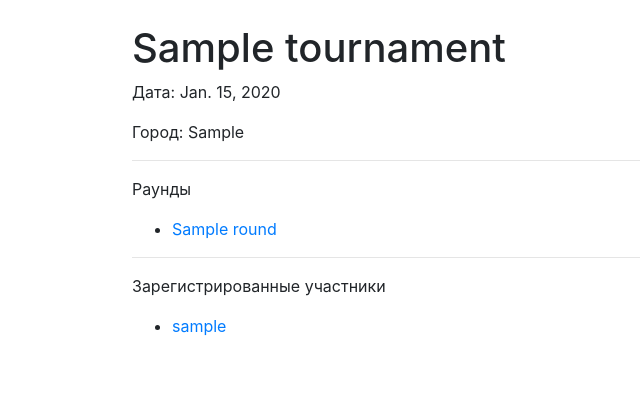
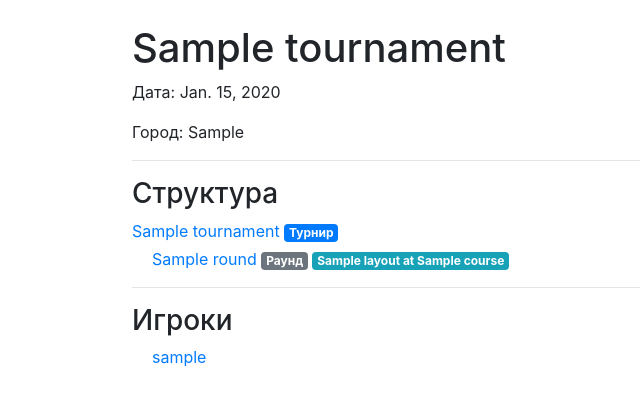
Before and after one commit to Zaskars/django_discgolf, a Django app: page /tournament/1 in a window 1280 px wide. Shown: the part 56-462 px from the top of the page, without its empty margins (143-783 px from the left). Run offline with Django 4.2, Linux system fonts and the light colour scheme; a user stored in the database is signed in; tables that the repository leaves empty hold one stand-in row (values such as "Sample post"); some libraries are stand-ins or nearby versions.

Commit message:
+better look

```diff
--- a/main/templates/single_tournament.html
+++ b/main/templates/single_tournament.html
@@ -12,12 +12,22 @@
     <p>Дата: {{ tournament.date }}</p>
     <p>Город: {{ tournament.city }}</p>
     <hr>
-    <p>Раунды</p>
-    <ul>
-        {% for round in rounds %}
-            <li><a href="{% url 'single_round' tournament_id=tournament.id round_number=round.round_number %}">{{ round.name }}</a></li>
-        {% endfor %}
-    </ul>
+    <h3>Структура</h3>
+    <a href="{% url 'tournament_update' tournament.id %}">{{ tournament.name }} <span
+        class="badge badge-primary">Турнир</span></a>
+    <ul style="list-style: none; padding-left: 0;">
+    <li>
+        <ul style="list-style: none; padding-left: 20px;">
+            {% for round in rounds %}
+            <li class="d-flex justify-content-between align-items-center mt-1">
+                <div>
+                    <a href="{% url 'single_round' tournament_id=tournament.id round_number=round.round_number %}">{{ round.name }}</a> <span class="badge badge-secondary">Раунд</span> <span class="badge badge-info">{{ round.layout }}</span>
+                </div>
+            </li>
+            {% endfor %}
+        </ul>
+    </li>
+</ul>
     {% if user.is_authenticated and not already_registered and not is_full %}
     <form method="post" action="{% url 'tournament_register' tournament.id %}">
         {% csrf_token %}
@@ -25,11 +35,19 @@
     </form>
 {% endif %}
     <hr>
-<p>Зарегистрированные участники</p>
-<ul>
-    {% for registration in registered_players %}
-    <li><a href="{% url 'profile' registration.player.id %}">{{ registration.player.user.username }}</a>
-    {% endfor %}
+<h3>Игроки</h3>
+<ul style="list-style: none; padding-left: 0;">
+    <li>
+        <ul style="list-style: none; padding-left: 20px;">
+            {% for registration in registered_players %}
+            <li class="d-flex justify-content-between align-items-center mt-1">
+                <div>
+                    <a href="{% url 'profile' registration.player.id %}">{{ registration.player.user.username }}</a>
+                </div>
+            </li>
+            {% endfor %}
+        </ul>
+    </li>
 </ul>
 </body>
 </html>
```
